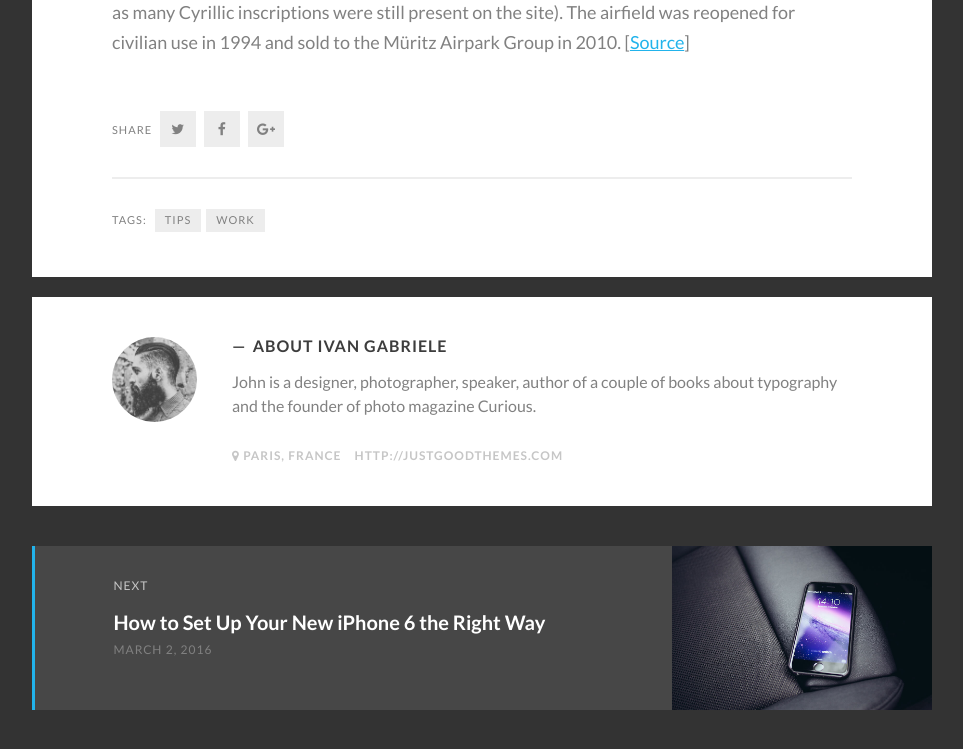
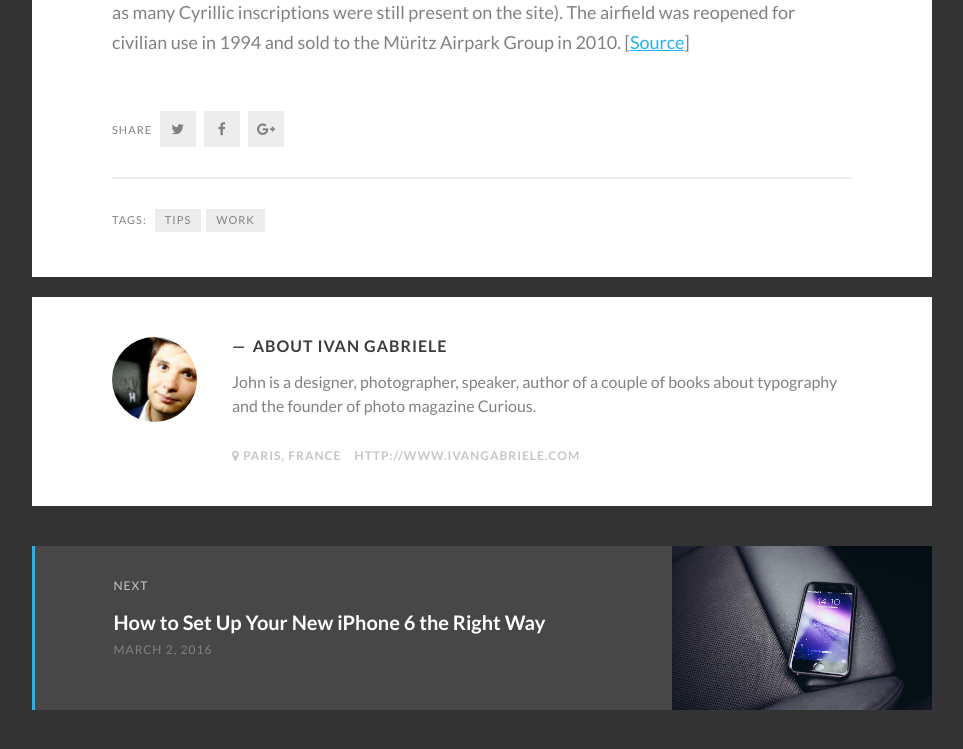
Before and after one commit to ivangabriele/blog, a Jekyll site: the page built from _posts/2016-03-01-the-advantages-and-disadvantages-of-working-from-home.md, in a window 1280 px wide and 900 px high, scrolled down 2242 px, cut to the strip 0-796 px from the top of the window. Shown: the top 749 px of the strip, without its empty margins (8-971 px from the left). Built offline with Jekyll 4.4.1, drawn with Linux system fonts in a browser that asks for light colours; some web fonts are replaced.

Commit message:
replace author image

```diff
--- a/_config.yml
+++ b/_config.yml
@@ -40,9 +40,9 @@ disqus:
 # Author information - author info at the bottom of the post
 author_name: "Ivan Gabriele"
 author_bio: "John is a designer, photographer, speaker, author of a couple of books about typography and the founder of photo magazine Curious."
-author_url:  "http://justgoodthemes.com"
+author_url:  "http://www.ivangabriele.com"
 author_location: "Paris, France"
-author_image: /images/authorimage.png
+author_image: /images/ivan-gabriele.png
 
 # Sidebar Add banner
 banner_url: "http://justgoodthemes.com"
```
Also changed, not shown: images/ivan-gabriele.png (added).
